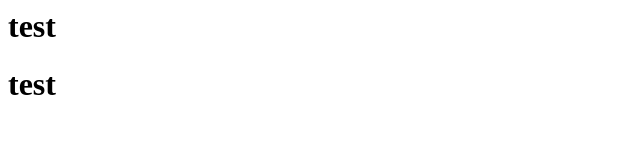
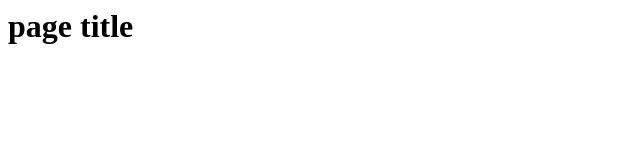
Before and after one commit to SamSharff/deliberate-practice, a plain HTML site: page modern-js-tutorial/index.html in a window 1280 px wide. Shown: the whole page, without its empty margins (0-640 px from the left). Drawn offline with Linux system fonts and the light colour scheme.

Commit message:
adds script src tab to index.html and links to new sandbox.js file

```diff
--- a/modern-js-tutorial/index.html
+++ b/modern-js-tutorial/index.html
@@ -6,7 +6,7 @@
   <title>Document</title>
 </head>
 <body>
-  <h1>test</h1>
-  <h1>test</h1>
+<h1>page title</h1>
+  <script src="sandbox.js"></script>
 </body>
 </html>
--- /dev/null
+++ b/modern-js-tutorial/sandbox.js
@@ -0,0 +1 @@
+alert("hello world");
```
